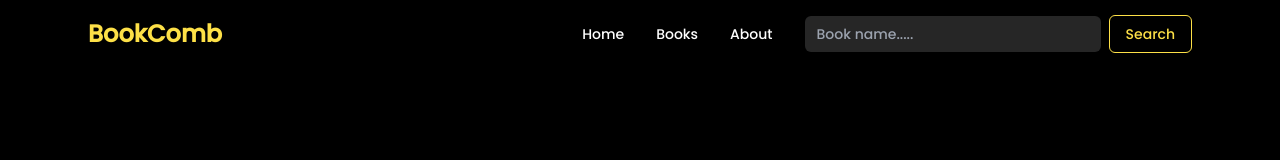
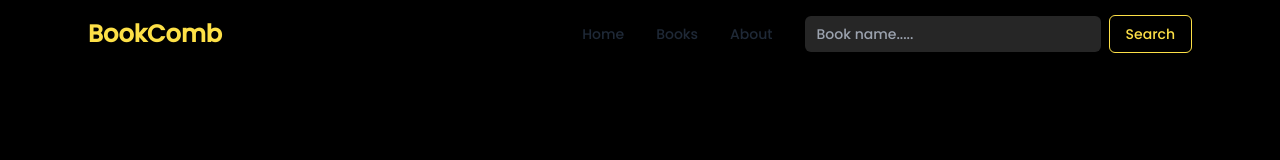
Before and after one commit to Rishabh1412/BookComb_app, a React (Vite) app in the folder Frontend/: page / in a window 1280 px wide. Shown: the top 160 px of the page. Built offline with nearby package versions, Linux system fonts and the light colour scheme.

Commit message:
menu section

```diff
--- a/Frontend/src/components/navbar.jsx
+++ b/Frontend/src/components/navbar.jsx
@@ -29,9 +29,9 @@ function Navbar() {
 
   const navItems = (
     <>
-      <li><a href="/" className='text-white hover:bg-yellow-400 hover:text-black'>Home</a></li>
-      <li><a href="/course" className='text-white hover:bg-yellow-400 hover:text-black'>Books</a></li>
-      <li><a href="/about" className='text-white hover:bg-yellow-400 hover:text-black'>About</a></li>
+      <li><a href="/">Home</a></li>
+      <li><a href="/course">Books</a></li>
+      <li><a href="/about">About</a></li>
     </>
   );
 
@@ -45,7 +45,9 @@ function Navbar() {
                 <svg xmlns="http://www.w3.org/2000/svg" className="h-5 w-5" fill="none" viewBox="0 0 24 24" stroke="currentColor"><path strokeLinecap="round" strokeLinejoin="round" strokeWidth="2" d="M4 6h16M4 12h8m-8 6h16" /></svg>
               </div>
               <ul tabIndex={0} className="menu menu-sm dropdown-content mt-3 z-[1] p-2 shadow bg-base-100 rounded-box w-52">
-                {navItems}
+                <li><a href="/" className='text-white hover:bg-yellow-400 hover:text-black'>Home</a></li>
+                <li><a href="/course" className='text-white hover:bg-yellow-400 hover:text-black'>Books</a></li>
+                <li><a href="/about" className='text-white hover:bg-yellow-400 hover:text-black'>About</a></li>
               </ul>
             </div>
             <a className="text-2xl font-bold text-yellow-300">BookComb</a>
```
